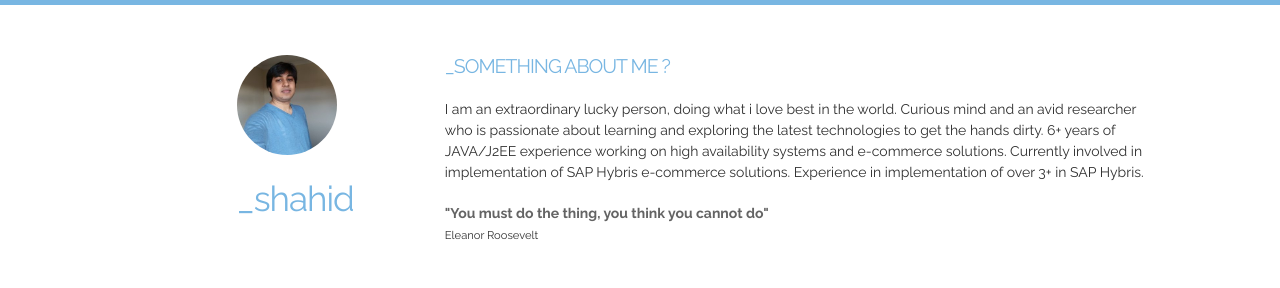
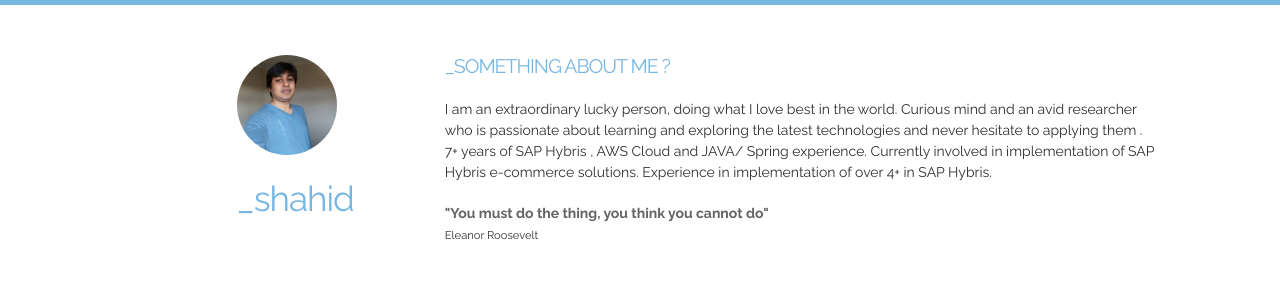
Before and after one commit to shahid-khans/shahid-khans.github.io, a Jekyll site: the page built from index.html, in a window 1280 px wide. Shown: the top 288 px of the page. Built offline with Jekyll 4.4.1, drawn with Linux system fonts in a browser that asks for light colours; nearby versions of some CDN libraries; Markdown is read by kramdown in place of the engine named in the settings; the list of posts is cut into pages by our own code.

Commit message:
Update summary.html

```diff
--- a/_includes/summary.html
+++ b/_includes/summary.html
@@ -8,11 +8,10 @@
 <section class="nine columns">
     <h1>_Something about me ?</h1>
         <p>
-            I am an extraordinary lucky person, doing what i love best in the world.
-            Curious mind and an avid researcher who is passionate about learning and exploring the latest technologies to get the hands dirty.
-            6+ years of JAVA/J2EE experience working on high availability systems and e-commerce solutions.
+            I am an extraordinary lucky person, doing what I love best in the world. Curious mind and an avid researcher who is passionate about learning and exploring the latest technologies and never hesitate to applying them .
+            7+ years of  SAP Hybris , AWS Cloud and JAVA/ Spring experience.
             Currently involved in implementation of SAP Hybris e-commerce solutions.
-            Experience in implementation of over 3+ in SAP Hybris.
+            Experience in implementation of over 4+ in SAP Hybris.
         </p>
 
 </section>
```
